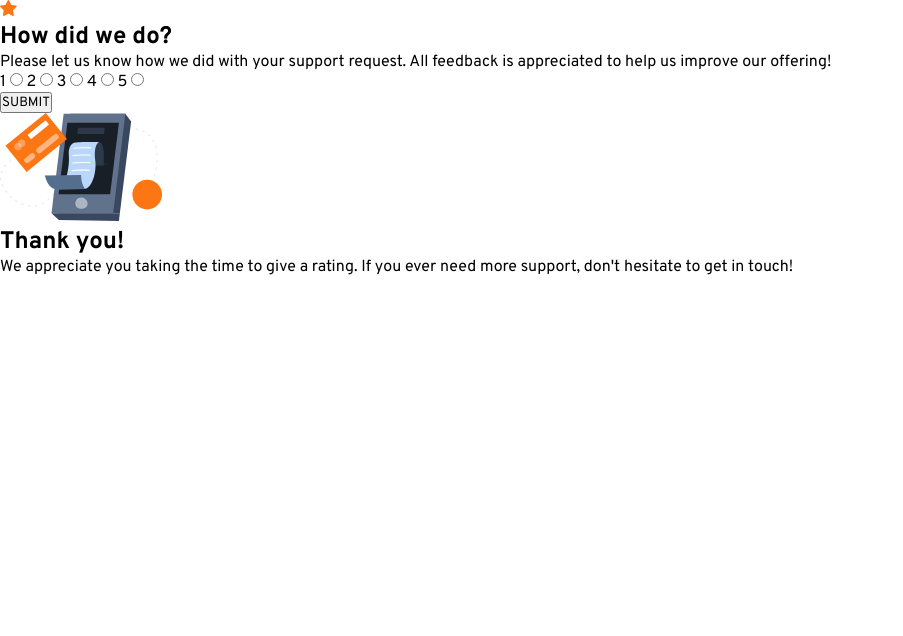
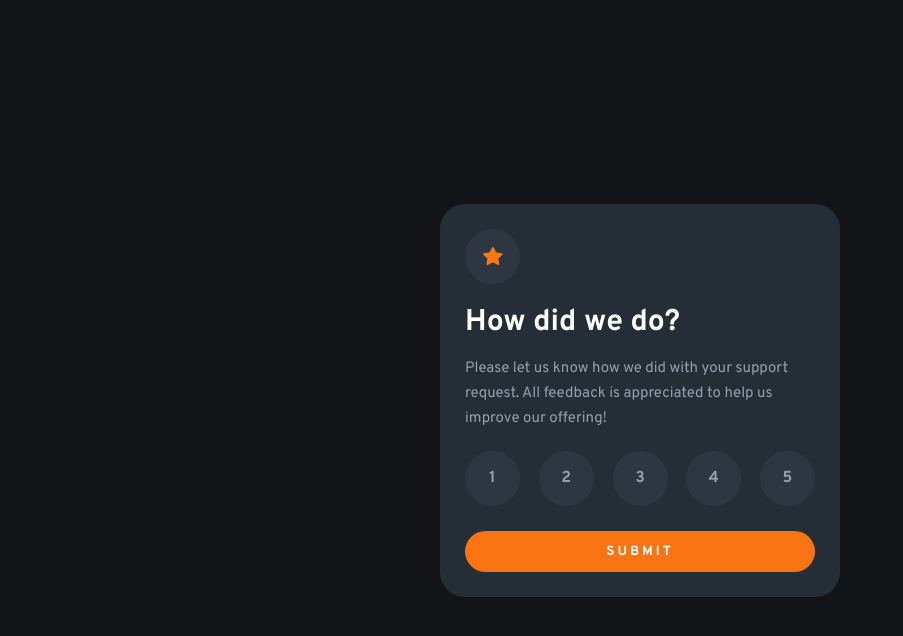
Before and after one commit to josephmatheus/interactive-rating-component, a website: page index.html in a window 1280 px wide. Shown: the whole page, without its empty margins (0-903 px from the left). Drawn offline with Linux system fonts and the light colour scheme.

Commit message:
Add rate-container styles

```diff
--- a/assets/styles/scss/reset.scss
+++ b/assets/styles/scss/reset.scss
@@ -3,6 +3,7 @@
   padding: 0;
   box-sizing: border-box;
   font-family: "Overpass", sans-serif;
+  color: $white;
 }
 
 *a {
--- a/assets/styles/scss/styles.scss
+++ b/assets/styles/scss/styles.scss
@@ -1,5 +1,97 @@
 @import "variables.scss", "reset.scss";
 
+body {
+    width: 100vw;
+    height: 100vh;
+    display: flex;
+    justify-content: center;
+    align-items: center;
+    background-color: $veryDarkBlue;
+
+    main {
+        width: 400px;
+        background-color: $darkBlue;
+        padding: 25px;
+        border-radius: 25px;
+
+        .rating-container {
+            .rating-icon {
+                width: 55px;
+                height: 55px;
+                background-color: rgba(124, 135, 152, 0.1);
+                border-radius: 50%;
+                display: flex;
+                justify-content: center;
+                align-items: center;
+                margin-bottom: 20px;
+
+                img {
+                    width: 20px;
+                }
+            }
+
+            h2 {
+                font-size: 30px;
+                margin-bottom: 15px;
+            }
+
+            p {
+                font-size: 15px;
+                line-height: 25px;
+                color: $lightGrey;
+                margin-bottom: 20px;
+            }
+
+            form {
+                display: flex;
+                justify-content: space-between;
+                margin-bottom: 25px;
+
+                label {
+                    cursor: pointer;
+                    color: $lightGrey;
+                    font-weight: 700;
+                    width: 55px;
+                    height: 55px;
+                    background-color: rgba(124, 135, 152, 0.1);
+                    border-radius: 50%;
+                    display: flex;
+                    justify-content: center;
+                    align-items: center;
+                }
+
+                label:hover {
+                    color: $white;
+                    background-color: $orange;
+                }
+
+                input[type="radio"] {
+                    display: none;
+                }
+            }
+
+            #submitBtn {
+                cursor: pointer;
+                width: 100%;
+                padding: 12px;
+                background-color: $orange;
+                border: none;
+                border-radius: 25px;
+                letter-spacing: 3px;
+                font-weight: 700;
+            }
+
+            #submitBtn:hover{
+                color: $orange;
+                background-color: $white;
+            }
+        }
+    }
+}
 
 
+.hidden {
+    display: none;
+}
+
 @import "responsive.scss";
```
Also changed, not shown: assets/styles/css/styles.css, 1 other file.
